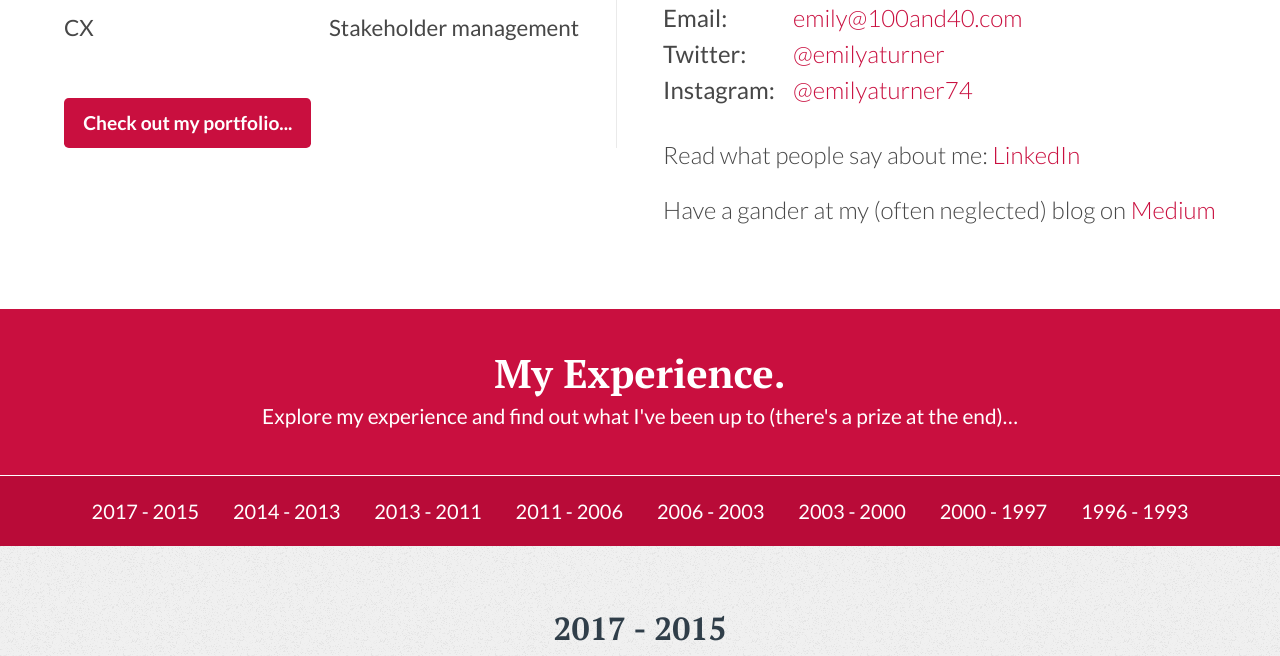
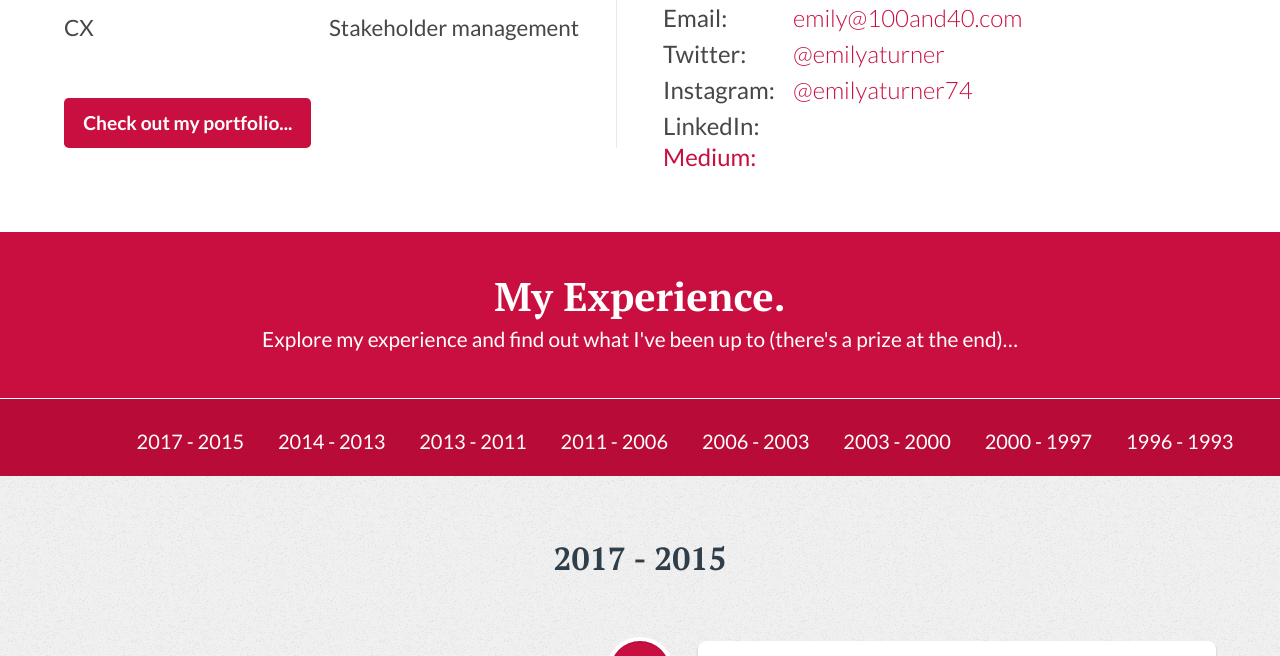
Before and after one commit to 100and40/100and40.github.io, a plain HTML site: page index.htm in a window 1280 px wide. Shown: the part 1016-1672 px from the top of the page. Drawn offline with nearby package versions, Linux system fonts and the light colour scheme; a web font is replaced by a local one.

Commit message:
Update index.htm

```diff
--- a/index.htm
+++ b/index.htm
@@ -69,11 +69,8 @@
                 <p class="contact-item"><span class="contact-label">Email: </span><a href="mailto:emily@100and40.com">emily@100and40.com</a></p>
                 <p class="contact-item"><span class="contact-label">Twitter: </span><a href="https://twitter.com/emilyaturner">@emilyaturner</a></p>
                 <p class="contact-item"><span class="contact-label">Instagram: </span><a href="http://instagram.com/emilyaturner74">@emilyaturner74</a></p>
-                <br />
-                <p>Read what people say about me: <a href="https://www.linkedin.com/in/emilyaturner?trk=nav_responsive_tab_profile">LinkedIn</a></p>
-				<p>Have a gander at my (often neglected) blog on <a href="https://medium.com/@100and40">Medium</a>
-
-            </div>
+                <p class="contact-item"><span class="contact-label">LinkedIn: <a href="https://www.linkedin.com/in/emilyaturner?trk=nav_responsive_tab_profile"></p>
+		<p class="contact-item"><span class="contact-label">Medium: <a href="https://medium.com/@100and40"></p>
         </div>
 
 	</section>
```
